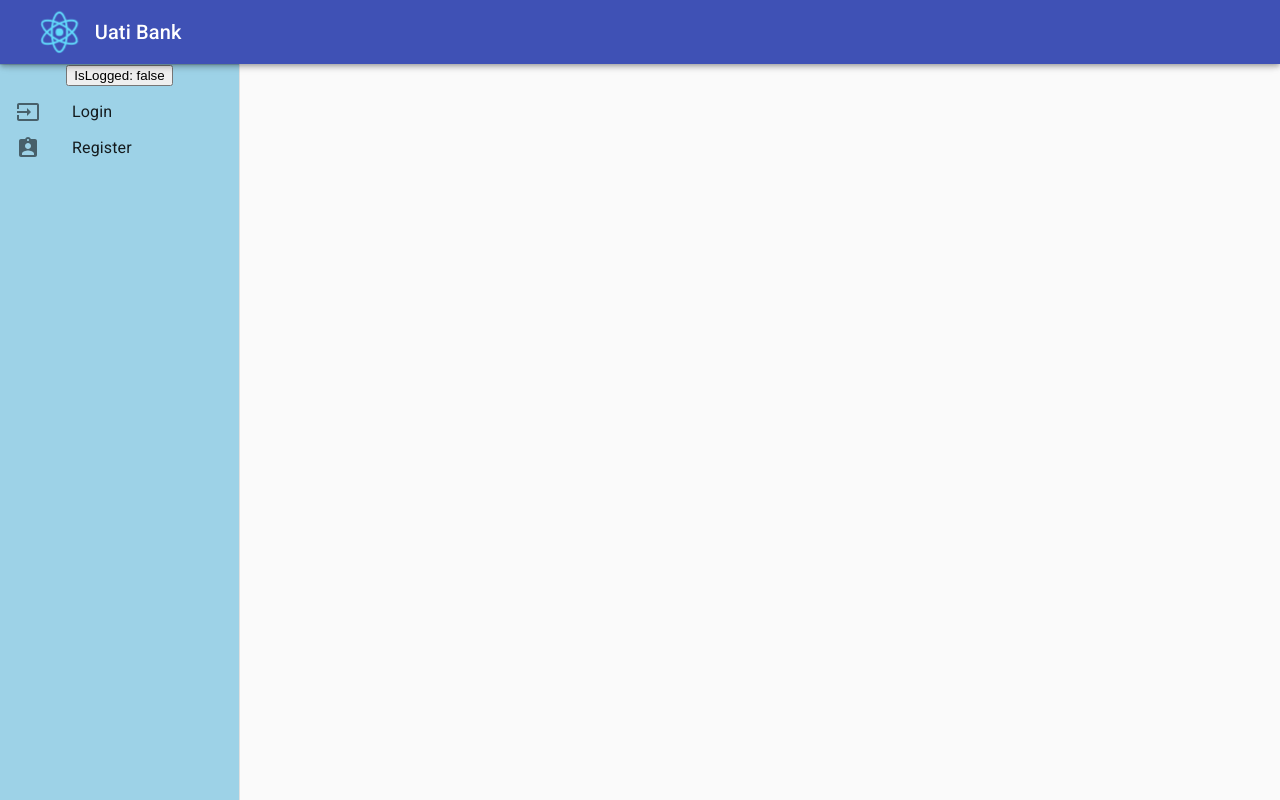
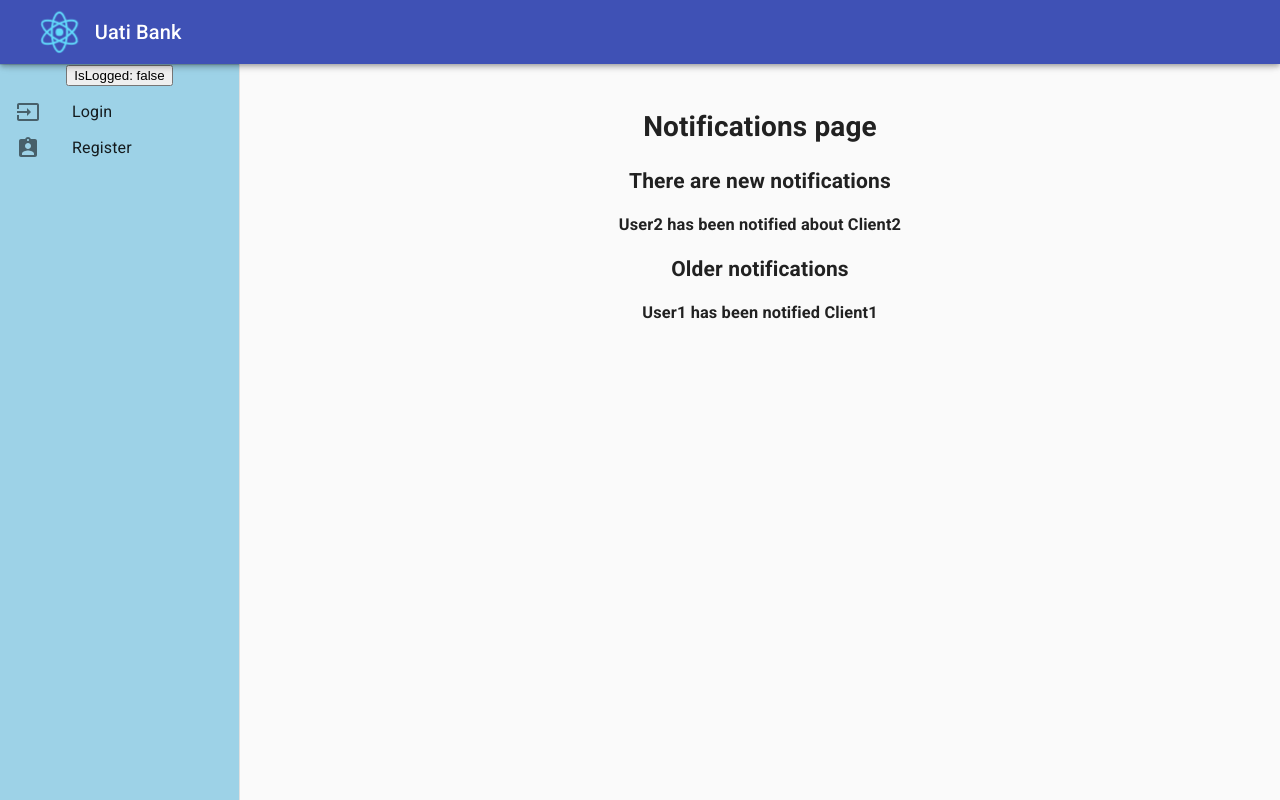
Before and after one commit to codenation-dev/squad-5-aceleradev-fs-florianopolis, a React (Create React App) app in the folder frontend/uatireact/: page /notifications in a window 1280 px wide. Built offline with nearby package versions, Linux system fonts and the light colour scheme.

Commit message:
Notifications route properly implemented

```diff
--- a/frontend/uatireact/src/App.js
+++ b/frontend/uatireact/src/App.js
@@ -1,7 +1,7 @@
 import React from "react";
 import "./App.css";
 // prettier-ignore
-import { Login, Register, ImportPage, Dashboard, Admin } from './components'
+import { Login, Register, ImportPage, Dashboard, Admin, Notifications } from './components'
 import { Switch, Route, Redirect } from "react-router-dom";
 import { connect } from "react-redux";
 import Layout from "./components/Layout";
@@ -22,6 +22,7 @@ const App = props => {
           <Route path="/login" component={Login} />
           <Route path="/register" component={Register} />
           <Route path="/dashboard" component={Dashboard} />
+          <Route path="/notifications" component={Notifications} />
           <Route path="/import" component={ImportPage} />
           <Route path="/admin" component={Admin} />
         </Switch>
--- /dev/null
+++ b/frontend/uatireact/src/components/Notifications.js
@@ -0,0 +1,15 @@
+import React from "react";
+
+const Notifications = () => {
+  return (
+    <div>
+      <h1>Notifications page</h1>
+      <h2>There are new notifications</h2>
+      <h3>User2 has been notified about Client2</h3>
+      <h2>Older notifications</h2>
+      <h3>User1 has been notified Client1</h3>
+    </div>
+  );
+};
+
+export default Notifications;
--- a/frontend/uatireact/src/components/index.js
+++ b/frontend/uatireact/src/components/index.js
@@ -3,5 +3,6 @@ import Dashboard from "./Dashboard";
 import ImportPage from "./ImportPage";
 import Login from "./Login";
 import Register from "./Register";
+import Notifications from "./Notifications";
 
-export { Admin, Dashboard, ImportPage, Login, Register };
+export { Admin, Dashboard, ImportPage, Login, Register, Notifications };
```
